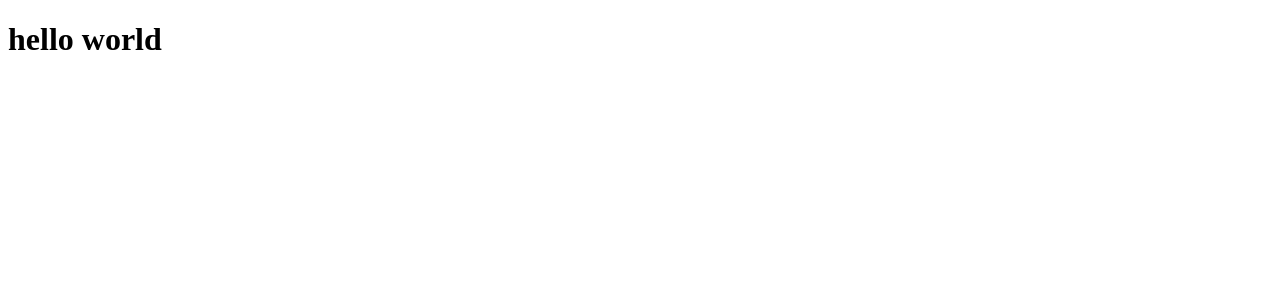
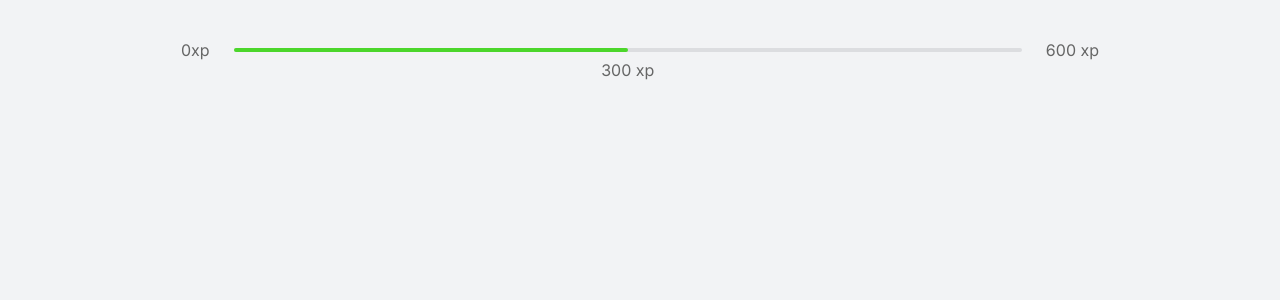
Before and after one commit to MarlonMascarenhas/moveit-next, a Next.js app: page / in a window 1280 px wide. Shown: the top 300 px of the page. Built offline with nearby package versions, Linux system fonts and the light colour scheme.

Commit message:
css global, experience bar, fonts

```diff
--- a/pages/index.tsx
+++ /dev/null
@@ -1,8 +0,0 @@
-import Head from 'next/head'
-import styles from '../styles/Home.module.css'
-
-export default function Home() {
-  return (
-    <h1> hello world</h1>
-  )
-}
--- /dev/null
+++ b/src/components/ExperienceBar.tsx
@@ -0,0 +1,15 @@
+export function ExperienceBar() {
+    return (
+        <header className="experience-bar">
+            <span>0xp</span>
+            <div>
+                <div style={{width: '50%' }}/>
+
+                <span className="current-experience" style= {{ left: '50%'}}>
+                    300 xp
+                </span>
+            </div>
+            <span>600 xp</span>
+        </header>
+    )
+}
--- a/pages/_app.tsx
+++ b/src/pages/_app.tsx
@@ -1,3 +1,5 @@
+import '../styles/global.css';
+
 function MyApp({ Component, pageProps }) {
   return <Component {...pageProps} />
 }
--- /dev/null
+++ b/src/pages/_document.tsx
@@ -0,0 +1,19 @@
+import Document, { Html, Head, Main, NextScript} from 'next/document';
+
+export default class MyDocument extends Document {
+    render() {
+        return (
+            <Html>
+                <Head>
+                    <link rel="preconnect" href="https://fonts.gstatic.com"/>
+                    <link href="https://fonts.googleapis.com/css2?family=Inter:wght@400;500;600&family=Rajdhani:wght@600&display=swap" rel="stylesheet"/>
+                </Head>
+
+                <body>
+                    <Main />
+                    <NextScript />
+                </body>
+            </Html>
+        );
+    }
+}
--- /dev/null
+++ b/src/pages/index.tsx
@@ -0,0 +1,9 @@
+import { ExperienceBar } from '../components/ExperienceBar'
+
+export default function Home() {
+  return (
+    <div className="container">
+      <ExperienceBar />
+    </div>
+  )
+}
--- /dev/null
+++ b/src/styles/global.css
@@ -0,0 +1,92 @@
+* {
+  margin: 0;
+  padding: 0;
+  box-sizing: border-box;
+}
+
+:root {
+  --white: #fff;
+  --backgroud: #f2f3f5;
+  --gray-line: #dcdde0;
+  --text: #666666;
+  --text-highlight: #b3b9ff;
+  --title: #2e384d;
+  --red: #e83f5b;
+  --green: #4cd62b;
+  --blue: #5965e0;
+  --blue-dark: #4953b8;
+  --blue-twitter: #2aa9e0;
+}
+
+@media (max-width: 1080px) {
+  html {
+    font-size: 93.75%;
+  }
+}
+
+@media (max-width: 720px) {
+  html {
+    font-size: 87.5%;
+  }
+}
+
+body {
+  background: var(--backgroud);
+  color: var(--text);
+}
+
+body,
+button,
+input,
+textarea {
+  font: 400 1rem "Inter", sans-serif;
+}
+
+button {
+  cursor: pointer;
+}
+
+a {
+  color: inherit;
+  text-decoration: none;
+}
+
+.container {
+  height: 100vh;
+  max-width: 982px;
+  margin: 0 auto;
+  padding: 2.5rem 2rem;
+
+  display: flex;
+  flex-direction: column;
+}
+
+.experience-bar {
+  display: flex;
+  align-items: center;
+}
+
+.experience-bar span {
+  font-size: 1rem;
+}
+
+.experience-bar > div {
+  flex: 1;
+  height: 4px;
+  border-radius: 4px;
+  background: var(--gray-line);
+  margin: 0 1.5rem;
+  position: relative;
+}
+
+.experience-bar > div > div {
+  height: 4px;
+  border-radius: 4px;
+  background: var(--green);
+}
+
+span.current-experience {
+  position: absolute;
+  top: 12px;
+  transform: translateX(-50%);
+}
```
